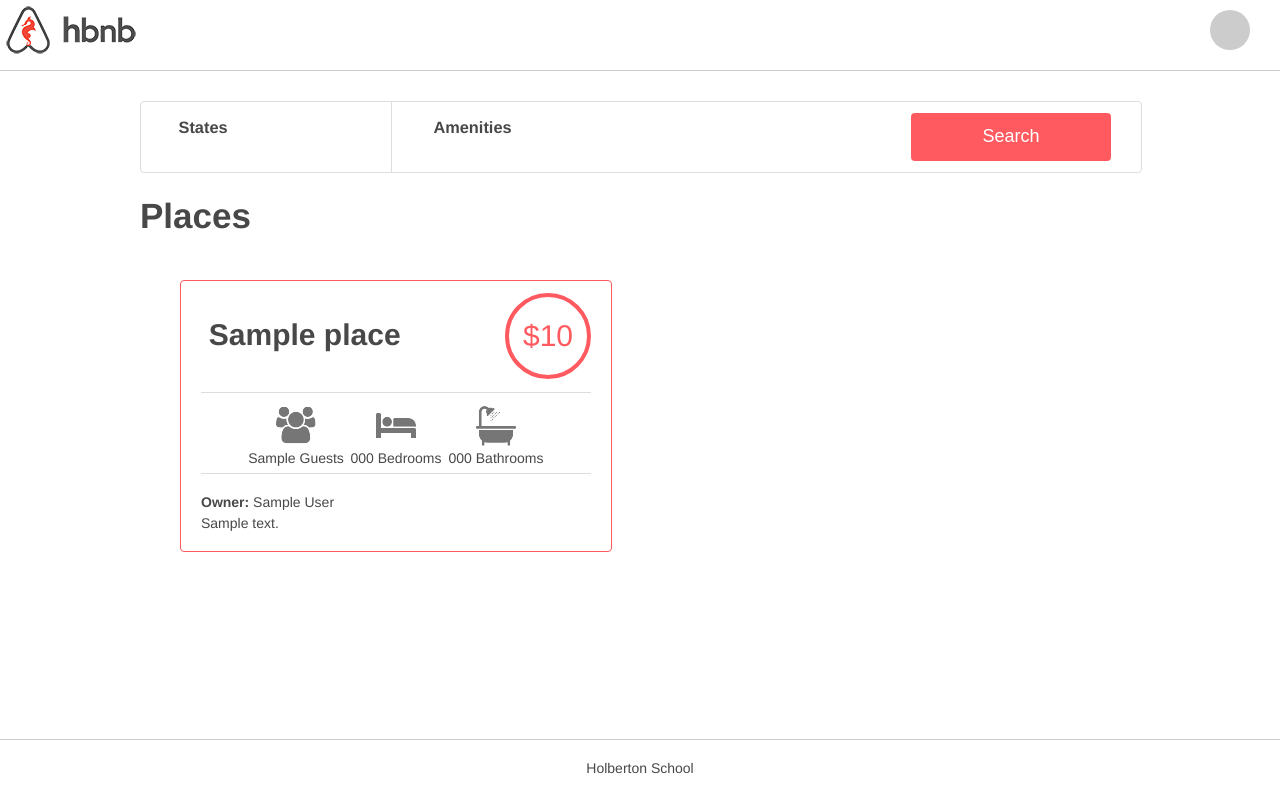
After one commit to PabloBautistaGoyoneche/holbertonschool-AirBnB_clone_v4, a Flask app: template web_dynamic/templates/1-hbnb.html in a window 1280 px wide. The commit adds this page. Run offline with Flask 3, Linux system fonts and the light colour scheme; the template is opened without the code that fills it: most values are stand-ins (such as "Sample title", 1, 10 or a date in 2020).

Commit message:
Select amenities with checkbox

```diff
--- /dev/null
+++ b/web_dynamic/static/scripts/1-hbnb.js
@@ -0,0 +1,24 @@
+/* Listen for the changes on each input */
+
+$(document).ready(function () {
+    // Create an object to store selected amenities with their IDs
+    const amenityObj = {};
+
+    // Listen for changes on checkboxes inside the amenities popover
+    $('.amenities .popover input').change(function () {
+      // Check if the checkbox is checked
+      if ($(this).is(':checked')) {
+        // Add the amenity to the object with its ID
+        amenityObj[$(this).attr('data-name')] = $(this).attr('data-id');
+      } else if ($(this).is(':not(:checked)')) {
+        // Remove the amenity from the object if unchecked
+        delete amenityObj[$(this).attr('data-name')];
+      }
+
+      // Get the names of selected amenities and sort them
+      const names = Object.keys(amenityObj).sort();
+
+      // Update the h4 tag with the sorted list of amenity names
+      $('.amenities h4').text(names.join(', '));
+    });
+  });
--- a/web_dynamic/static/styles/6-filters.css
+++ b/web_dynamic/static/styles/6-filters.css
@@ -101,3 +101,8 @@ button:hover {
 .locations:hover .popover {
     visibility: visible;
 }
+
+li input[type="checkbox"] {
+    margin-right: 10px;
+    cursor: pointer;
+  }
--- /dev/null
+++ b/web_dynamic/templates/1-hbnb.html
@@ -0,0 +1,80 @@
+<!DOCTYPE html>
+<html lang="en">
+  <head>
+    <meta charset="UTF-8">
+    <link rel="stylesheet" type="text/css" href="../static/styles/4-common.css?{{cache_id}}" >
+    <link rel="stylesheet" type="text/css" href="../static/styles/3-header.css?{{cache_id}}">
+    <link rel="stylesheet" type="text/css" href="../static/styles/3-footer.css?{{cache_id}}">
+    <link rel="stylesheet" type="text/css" href="../static/styles/6-filters.css?{{cache_id}}">
+    <link type="text/css" rel="stylesheet" href="../static/styles/8-places.css?{{cache_id}}">
+    <script src="https://code.jquery.com/jquery-3.6.0.min.js"></script>
+    <script type="text/javascript" src= "../static/scripts/1-hbnb.js?{{cache_id}}"></script>
+    <title>HBnB</title>
+  </head>
+  <body>
+    <header>
+      <div class="logo"></div>
+      <div id="api_status" class="available"></div>
+    </header>
+    <div class="container">
+      <section class="filters">
+	<div class="locations">
+	  <h3>States</h3>
+	  <h4>&nbsp;</h4>
+	  <div class="popover">
+	    <ul>
+	      {% for state in states %}
+	      <li>
+		<h2>{{ state[0].name }}:</h2>
+		<ul>
+		  {% for city in state[1] %}
+		  <li>{{ city.name }}</li>
+		  {% endfor %}
+		</ul>
+	      </li>
+	      {% endfor %}
+	    </ul>
+	  </div>
+	</div>
+	<div class="amenities">
+	  <h3>Amenities</h3>
+	  <h4>&nbsp;</h4>
+	  <div class="popover">
+	    <ul>
+	      {% for amenity in amenities %}
+	      <li><input type="checkbox" data-name= "amenity_name" data-id="amenity_id" >{{ amenity.name }}</li>
+	      {% endfor %}
+	    </ul>
+	  </div>
+	</div>
+	<button type="button">Search</button>
+      </section>
+      <div class="placesh1"><h1>Places</h1></div>
+      <section class="places">
+	<!-- <h1>Places</h1> -->
+	{% for place in places %}
+	<article>
+	  <div class="title_box">
+	    <h2>{{ place.name }}</h2>
+	    <div class="price_by_night">${{ place.price_by_night }}</div>
+	  </div>
+	  <div class="information">
+	    <div class="max_guest">{{ place.max_guest }} Guest{% if place.max_guest != 1 %}s{% endif %}</div>
+            <div class="number_rooms">{{ place.number_rooms }} Bedroom{% if place.number_rooms != 1 %}s{% endif %}</div>
+            <div class="number_bathrooms">{{ place.number_bathrooms }} Bathroom{% if place.number_bathrooms != 1 %}s{% endif %}</div>
+	  </div>
+	  <div class="user">
+            <b>Owner:</b> {{ place.user.first_name }} {{ place.user.last_name }}
+          </div>
+          <div class="description">
+	    {{ place.description | safe }}
+          </div>
+	</article>
+	{% endfor %}
+      </section>
+    </div>
+    <footer>
+      <p>Holberton School</p>
+    </footer>
+  </body>
+</html>
```
Also changed, not shown: web_dynamic/1-hbnb.py (added, +48 -0 lines).
